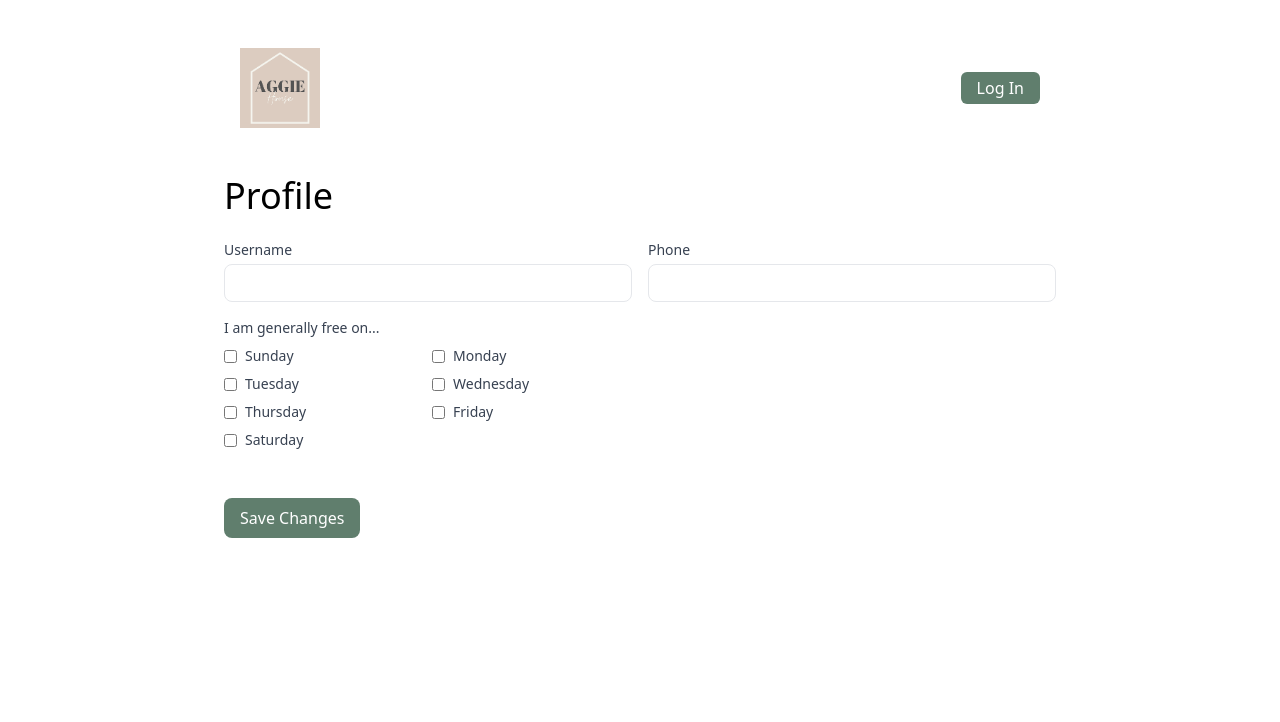
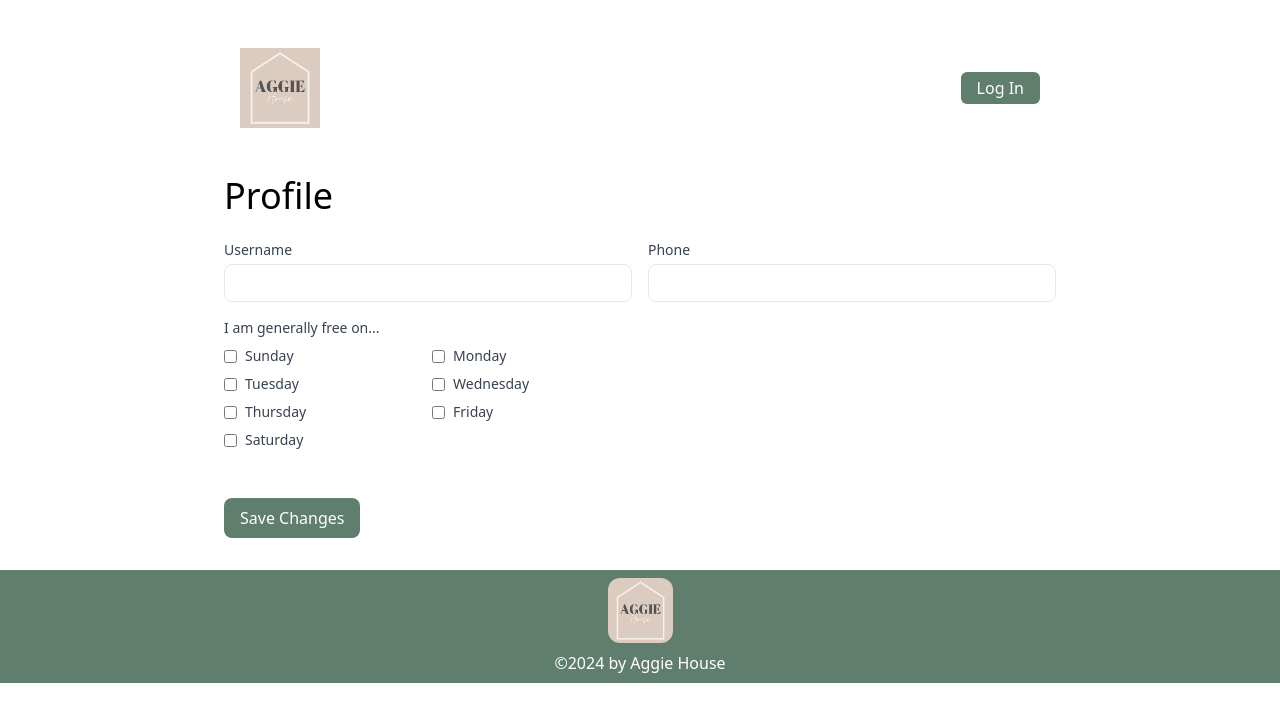
Before and after one commit to hussiiii/HackDavis2024, a Next.js app: page /profile in a window 1280 px wide. Shown: the top 722 px of the page. Built offline with nearby package versions, Linux system fonts and the light colour scheme; no server answers.

Commit message:
added footer

```diff
--- /dev/null
+++ b/src/components/Footer.tsx
@@ -0,0 +1,12 @@
+import React from 'react';
+
+const Footer = () => {
+  return (
+    <div className="bg-backy py-2 flex flex-col items-center">
+      <img src="/images.png" alt="Logo" className="mb-2 rounded-xl" style={{ maxHeight: '65px', width: 'auto' }} />
+      <p className="text-white">©2024 by Aggie House</p>
+    </div>
+  );
+};
+
+export default Footer;
--- a/src/components/TableView.tsx
+++ b/src/components/TableView.tsx
@@ -5,6 +5,7 @@ import { signOut } from "firebase/auth";
 import Link from 'next/link';
 import { useRouter } from 'next/router';
 import NavBar from '@/components/NavBar';
+import Footer from './Footer';
 
 const TableView = () => {
   const [dates, setDates] = useState<any[]>([]);
--- a/src/pages/index.tsx
+++ b/src/pages/index.tsx
@@ -1,6 +1,7 @@
 import React, { useContext } from 'react';
 import "../app/globals.css";
 import TableView from '../components/TableView';
+import Footer from '@/components/Footer';
 
 export default function Home() {
 
@@ -8,6 +9,7 @@ export default function Home() {
 
     <div className="bg-creamy min-h-screen">
       <TableView />
+      <Footer />
     </div>
 
   );
--- a/src/pages/profile.tsx
+++ b/src/pages/profile.tsx
@@ -2,6 +2,8 @@ import React, { useState, useEffect } from 'react';
 import NavBar from '@/components/NavBar';
 import { useAuth } from '@/components/useAuth';
 import { useRouter } from 'next/router';
+import Footer from '@/components/Footer';
+
 
 const Profile = () => {
   const [username, setUsername] = useState('');
@@ -64,6 +66,7 @@ const Profile = () => {
   };
 
   return (
+    <>
     <div className="p-8 max-w-4xl mx-auto">
       <NavBar />
       <div className="mt-8">
@@ -124,6 +127,8 @@ const Profile = () => {
         </button>
       </div>
     </div>
+    <Footer />
+    </>
   );
 };
 
```
